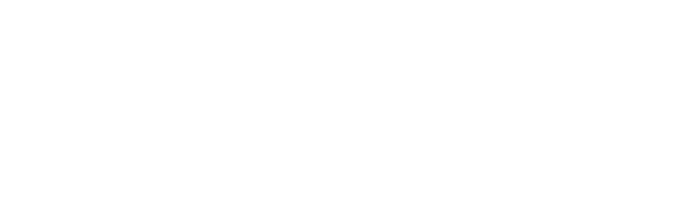
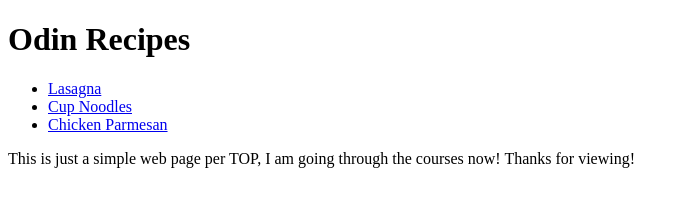
Before and after one commit to dktar01/odin-recipes, a plain HTML site: page index.html in a window 1280 px wide. Shown: the whole page, without its empty margins (0-689 px from the left). Drawn offline with Linux system fonts and the light colour scheme.

```diff
--- a/index.html
+++ b/index.html
@@ -4,10 +4,22 @@
         <meta charset="UNF-8">
         <title>Odin Recipes</title>
 
+        <h1>Odin Recipes</h1>
+        <ul>
+        <li><a href="recipes/lasagna.html">Lasagna</a></li>
+        <li><a href="recipes/CupNoodles.html">Cup Noodles</a></li>
+        <li><a href="recipes/ChickenParm.html">Chicken Parmesan</a></li>
+        </ul>
+
+
+    </head>
 
 
 
-    </head>
+
+
+
+    <p>This is just a simple web page per TOP, I am going through the courses now! Thanks for viewing!</p>
 
 
 
```
Also changed, not shown: images/index.jpeg (deleted).
